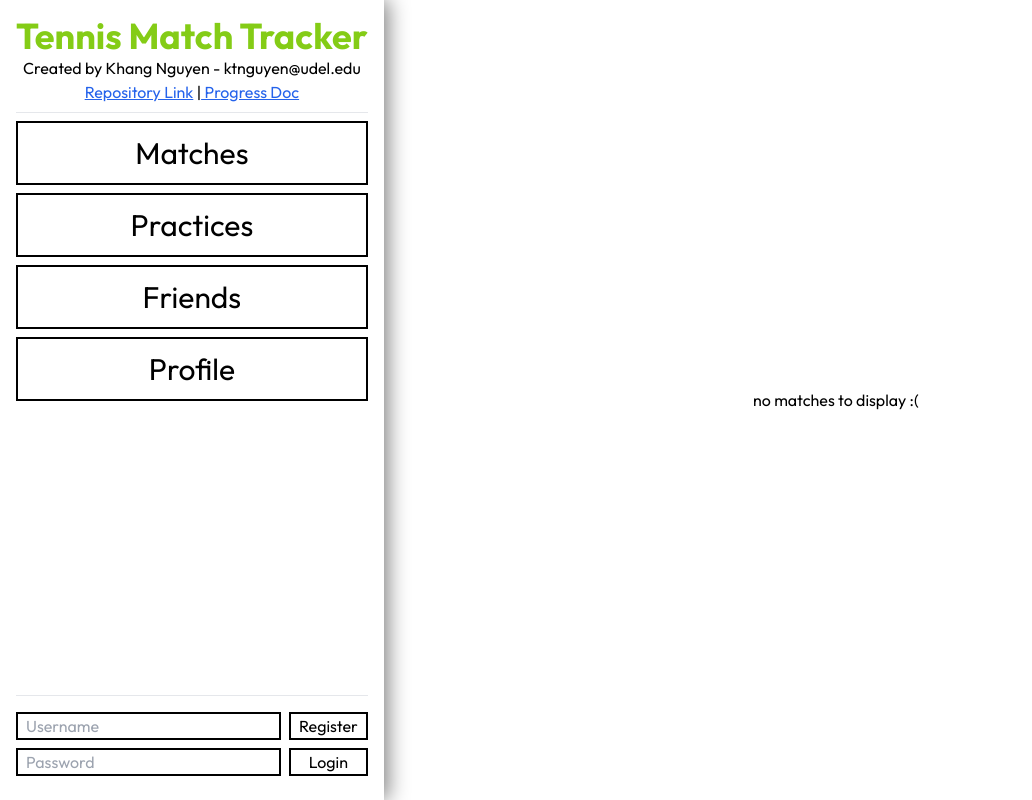
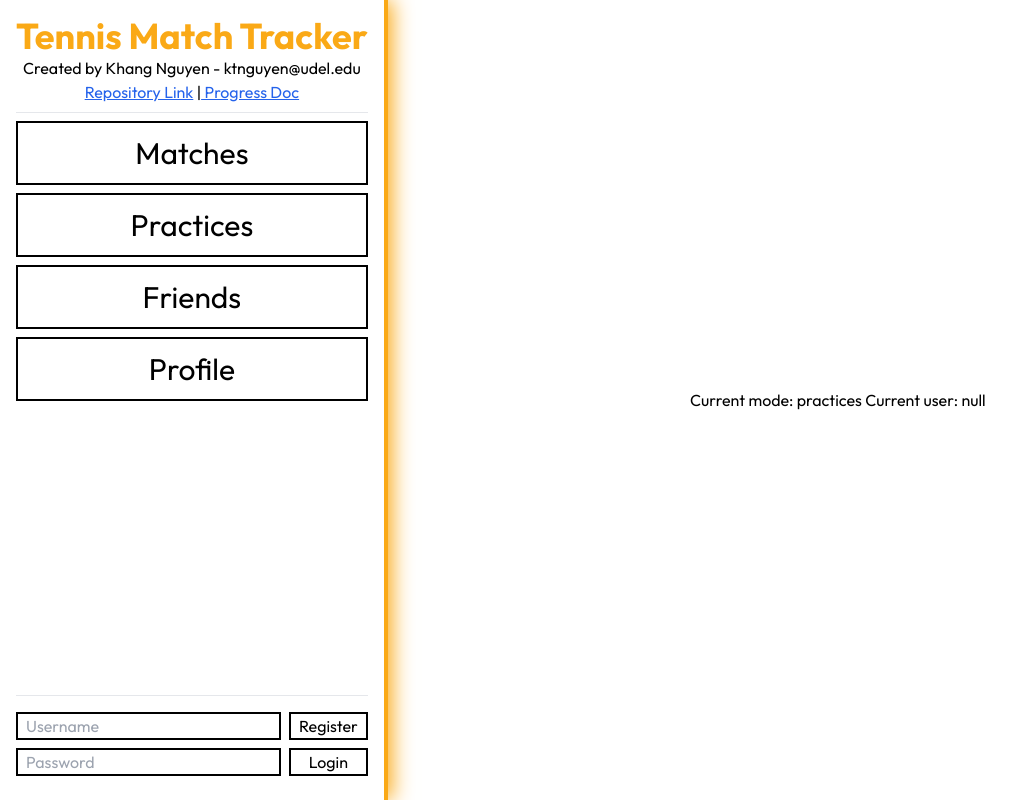
Before and after one commit to Flair74/181final, a React (Create React App) app: page / in a window 1280 px wide. Both pictures are taken after a click on the button "Practices". Shown: the whole page, without its empty margins (0-1032 px from the left). Built offline with nearby package versions, Linux system fonts and the light colour scheme.

Commit message:
set up components for pages, added colors

```diff
--- a/src/components/content.tsx
+++ b/src/components/content.tsx
@@ -2,6 +2,10 @@
 import React from 'react';
 import '../App.css';
 import { User } from './interfaces';
+import Matches from './matches';
+import Practices from './practices';
+import Friends from './friends';
+import Profile from './profile';
 
 interface ContentProps {
     currentUser: User | null;
@@ -16,7 +20,24 @@ const Content: React.FC<ContentProps> = (props) => {
     return (
         <div className='flex flex-1 h-screen justify-center'>
             {mode === "match" && (
-                <h1 className='place-self-center'>no matches to display :(</h1>
+                <Matches
+                    currentUser={currentUser}
+                />
+            )}
+            {mode === "practice" && (
+                <Practices
+                    currentUser={currentUser}
+                />
+            )}
+            {mode === "friends" && (
+                <Friends
+                    currentUser={currentUser}
+                />
+            )}
+            {mode === "profile" && (
+                <Profile
+                    currentUser={currentUser}
+                />
             )}
         </div>
     )
--- /dev/null
+++ b/src/components/friends.tsx
@@ -0,0 +1,16 @@
+import React from "react";
+import "../App.css"
+import { User } from "./interfaces"
+
+interface FriendsProps {
+    currentUser: User | null;
+}
+
+const Friends: React.FC<FriendsProps> = (props) => {
+    const { currentUser } = props;
+    return (
+        <div className="place-self-center">Current mode: friends Current user: {currentUser ? currentUser.username : "null"}</div>
+    )
+}
+
+export default Friends;
--- /dev/null
+++ b/src/components/matches.tsx
@@ -0,0 +1,16 @@
+import React from "react";
+import "../App.css"
+import { User } from "./interfaces"
+
+interface MatchesProps {
+    currentUser: User | null;
+}
+
+const Matches: React.FC<MatchesProps> = (props) => {
+    const { currentUser } = props;
+    return (
+        <div className="place-self-center">Current mode: matches Current user: {currentUser ? currentUser.username : "null"}</div>
+    )
+}
+
+export default Matches;
--- /dev/null
+++ b/src/components/practices.tsx
@@ -0,0 +1,16 @@
+import React from "react";
+import "../App.css"
+import { User } from "./interfaces"
+
+interface PracticesProps {
+    currentUser: User | null;
+}
+
+const Practices: React.FC<PracticesProps> = (props) => {
+    const { currentUser } = props;
+    return (
+        <div className="place-self-center">Current mode: practices Current user: {currentUser ? currentUser.username : "null"}</div>
+    )
+}
+
+export default Practices;
--- /dev/null
+++ b/src/components/profile.tsx
@@ -0,0 +1,16 @@
+import React from "react";
+import "../App.css"
+import { User } from "./interfaces"
+
+interface ProfileProps {
+    currentUser: User | null;
+}
+
+const Profile: React.FC<ProfileProps> = (props) => {
+    const { currentUser } = props;
+    return (
+        <div className="place-self-center">Current mode: profile Current user: {currentUser ? currentUser.username : "null"}</div>
+    )
+}
+
+export default Profile;
--- a/src/components/sidebar.tsx
+++ b/src/components/sidebar.tsx
@@ -12,7 +12,7 @@ interface SidebarProps {
   }
 
   const Sidebar: React.FC<SidebarProps> = (props) => {
-    const { currentUser, setCurrentUser, users, setUsers } = props;
+    const { currentUser, setCurrentUser, users, setUsers, mode, setMode } = props;
     const [usernameInput, setUsernameInput] = useState<string>("");
     const [passwordInput, setPasswordInput] = useState<string>("");
 
@@ -61,11 +61,36 @@ interface SidebarProps {
         setPasswordInput("");
     }, []);
 
-    return (
-        <div className='h-full flex flex-col max-w-1/3'>
-            <div className="h-screen flex flex-col p-4 mr-auto shadow-[4px_0_20px_grey]">
+    const classMap: { [key: string]: {[key: string]: string}} = {
+        match: {
+            color: "text-[#84cc16]",
+            border: "border-lime-500",
+            shadow: "shadow-[4px_0_20px_#84cc16]",
+        },
+        practice: {
+            color: "text-[#FAA916]",
+            border: "border-[#FAA916]",
+            shadow: "shadow-[4px_0_20px_#FAA916]",
+        },
+        friends: {
+            color: "text-[#F92A82]",
+            border: "border-[#F92A82]",
+            shadow: "shadow-[4px_0_20px_#F92A82]",
+        },
+        profile: {
+            color: "text-[#75B9BE]",
+            border: "border-[#75B9BE]",
+            shadow: "shadow-[4px_0_20px_#75B9BE]",
+        },
+      };
+
+      const { color, border, shadow } = classMap[mode];
+
+      return (
+        <div className="h-full flex flex-col max-w-1/3">
+            <div className={`h-screen flex flex-col p-4 mr-auto border-r-4 ${border} ${shadow}`}>
                 <div className="mr-auto">
-                    <h1 className="mx-auto text-4xl text-lime-500 font-bold ">Tennis Match Tracker</h1>
+                    <h1 className={`mx-auto text-4xl ${color} font-bold`}>Tennis Match Tracker</h1>
                     <div className="mx-auto text-center items-center text-md">
                         <h2>Created by Khang Nguyen - ktnguyen@udel.edu</h2>
                         <h2>
@@ -82,10 +107,30 @@ interface SidebarProps {
                         //<h1 className='font-semibold text-3xl'>Matches</h1>
                     //</button>
                     }
-                    <button className="border-2 border-black w-full px-2 min-h-16 text-3xl">Matches</button>
-                    <button className="border-2 border-black w-full px-2 min-h-16 text-3xl">Practices</button>
-                    <button className="border-2 border-black w-full px-2 min-h-16 text-3xl">Friends</button>
-                    <button className="border-2 border-black w-full px-2 min-h-16 text-3xl">Profile</button>
+                    <button
+                        className="border-2 border-black w-full px-2 min-h-16 text-3xl"
+                        onClick={() => {setMode("match")}}
+                    >
+                            Matches
+                    </button>
+                    <button
+                        className="border-2 border-black w-full px-2 min-h-16 text-3xl"
+                        onClick={() => {setMode("practice")}}
+                    >
+                            Practices
+                    </button>
+                    <button
+                        className="border-2 border-black w-full px-2 min-h-16 text-3xl"
+                        onClick={() => {setMode("friends")}}
+                    >
+                            Friends
+                    </button>
+                    <button
+                        className="border-2 border-black w-full px-2 min-h-16 text-3xl"
+                        onClick={() => {setMode("profile")}}
+                    >
+                            Profile
+                    </button>
                 </div>
                 <div className='mt-auto'>
                     <hr className='my-2'></hr>
```
